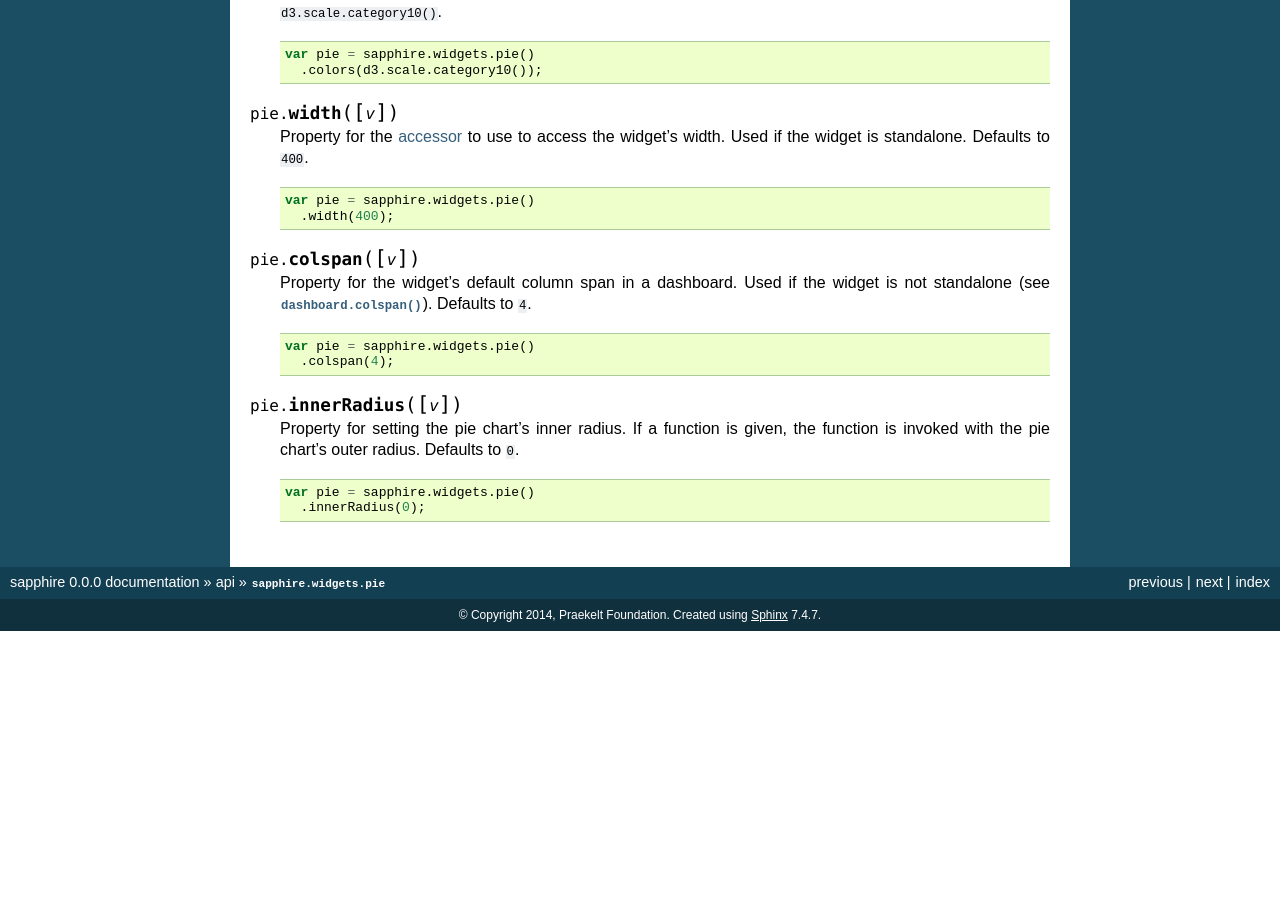
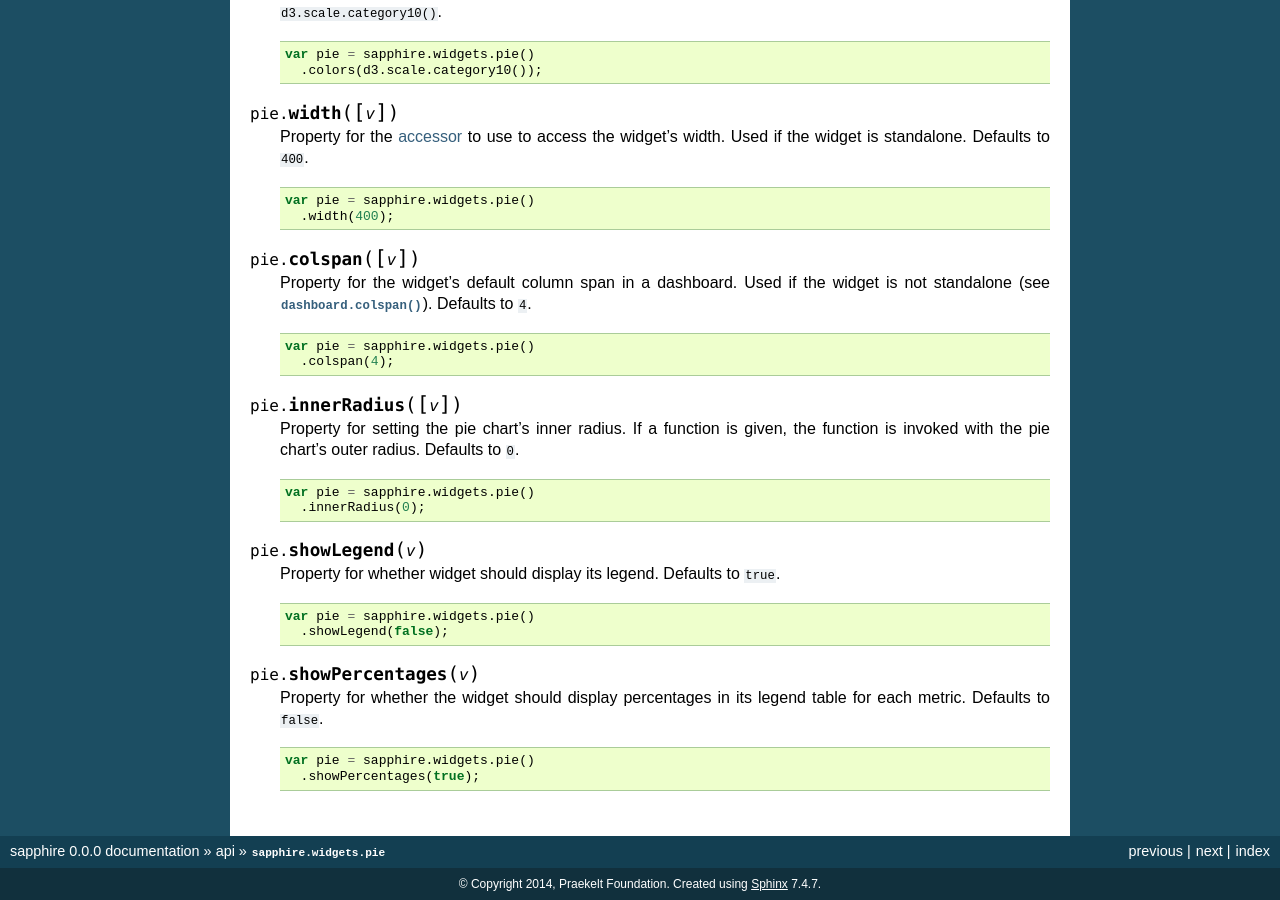
Before and after one commit to praekelt/sapphire, a Sphinx documentation site: the page built from docs/api/widgets/pie.rst, in a window 1280 px wide and 900 px high, scrolled down 2842 px. Built offline with Sphinx 7.4.7, drawn with Linux system fonts in a browser that asks for light colours; before the commit the page ends 3473 px from its top, so only the background shows below that; some of the changed text lies outside the part shown.

Commit message:
Document new api methods for disabling widget legends

```diff
--- a/docs/api/widgets/pie.rst
+++ b/docs/api/widgets/pie.rst
@@ -256,5 +256,27 @@ displaying each metric's title, colour, value and percentage.
       .innerRadius(0);
 
 
+.. function:: pie.showLegend(v)
+
+  Property for whether widget should display its legend. Defaults to
+  ``true``.
+
+  .. code-block:: javascript
+
+    var pie = sapphire.widgets.pie()
+      .showLegend(false);
+
+
+.. function:: pie.showPercentages(v)
+
+  Property for whether the widget should display percentages in its legend table
+  for each metric. Defaults to ``false``.
+
+  .. code-block:: javascript
+
+    var pie = sapphire.widgets.pie()
+      .showPercentages(true);
+
+
 .. _d3.select: https://github.com/mbostock/d3/wiki/Selections#selecting-elements
 .. _d3.time.scale https://github.com/mbostock/d3/wiki/Time-Scales#scale
```
Also changed, not shown: docs/api/widgets/lines.rst (+11 -0 lines).
